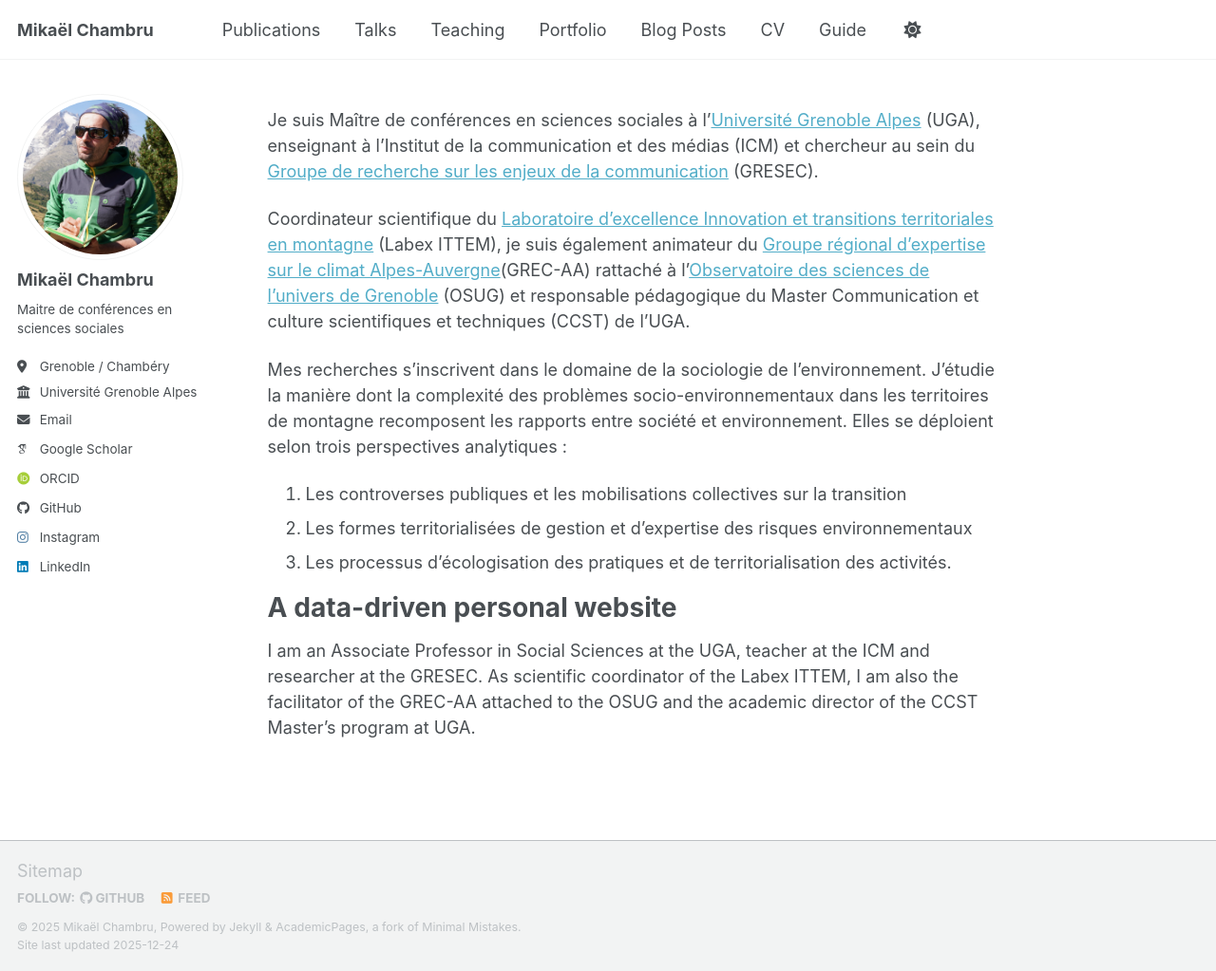
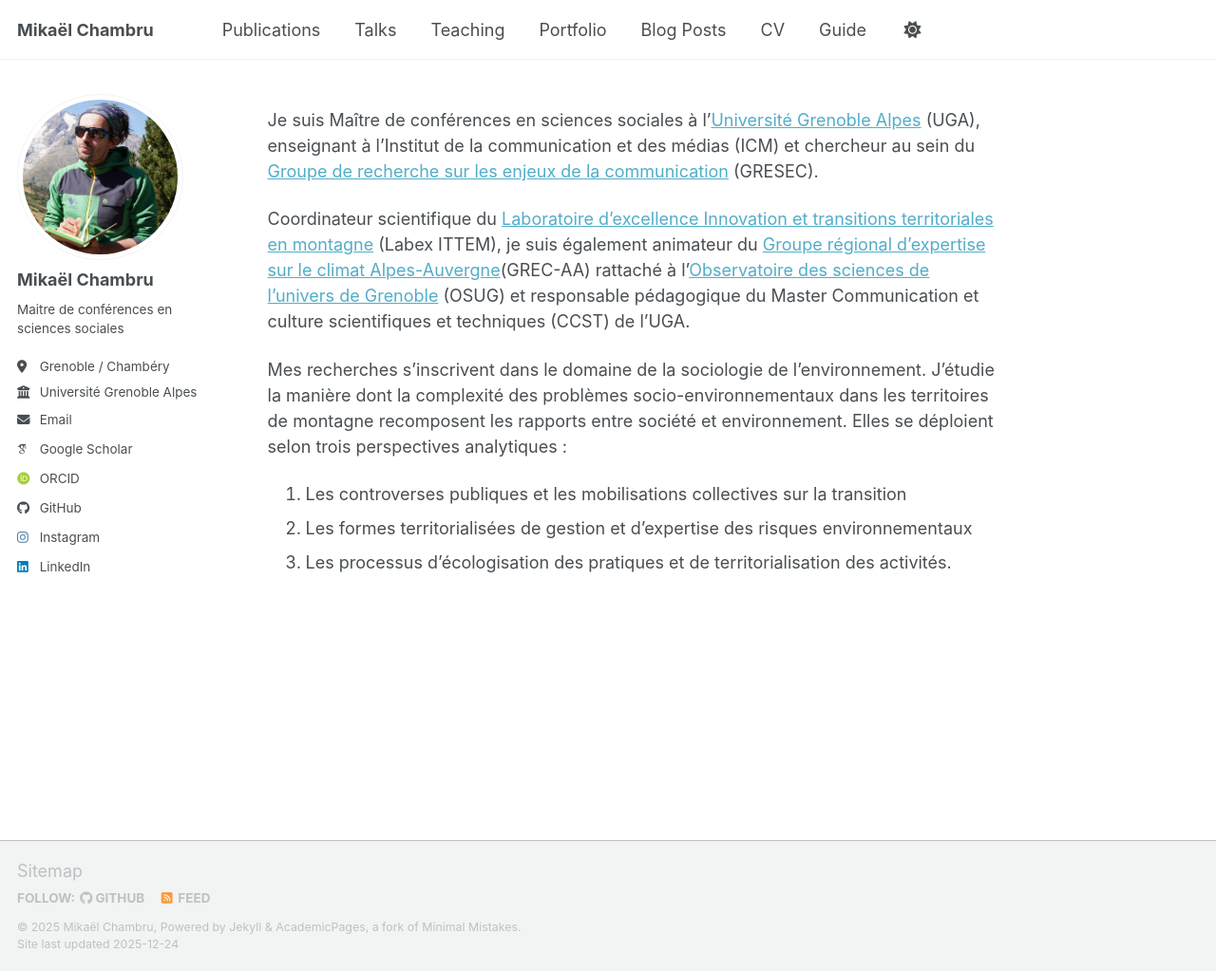
Before and after one commit to mikaelchambru/mikaelchambru.github.io, a Jekyll site: the page built from _pages/about.md, in a window 1280 px wide and 1023 px high. Shown: the whole window at 95% size. Built offline with Jekyll 4.4.1, drawn with Linux system fonts in a browser that asks for light colours; some web fonts are replaced; a script bundle is joined from its source files by our own code; library files that are not in the unit come from our copies.

Commit message:
Update about.md

```diff
--- a/_pages/about.md
+++ b/_pages/about.md
@@ -15,7 +15,3 @@ Mes recherches s’inscrivent dans le domaine de la sociologie de l’environnem
 1. Les controverses publiques et les mobilisations collectives sur la transition
 2. Les formes territorialisées de gestion et d’expertise des risques environnementaux
 3. Les processus d’écologisation des pratiques et de territorialisation des activités.
-
-A data-driven personal website
-======
-I am an Associate Professor in Social Sciences at the UGA, teacher at the ICM and researcher at the GRESEC. As scientific coordinator of the Labex ITTEM, I am also the facilitator of the GREC-AA attached to the OSUG and the academic director of the CCST Master's program at UGA.
```
